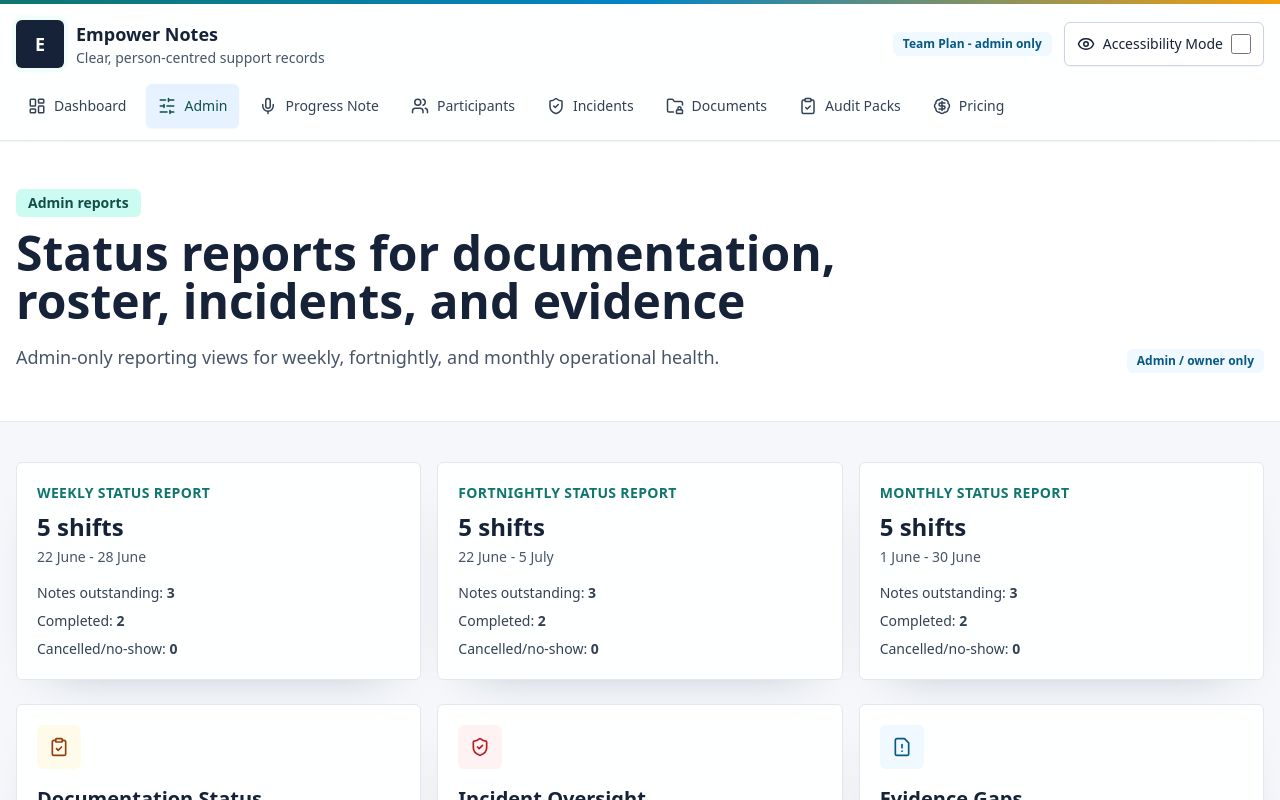
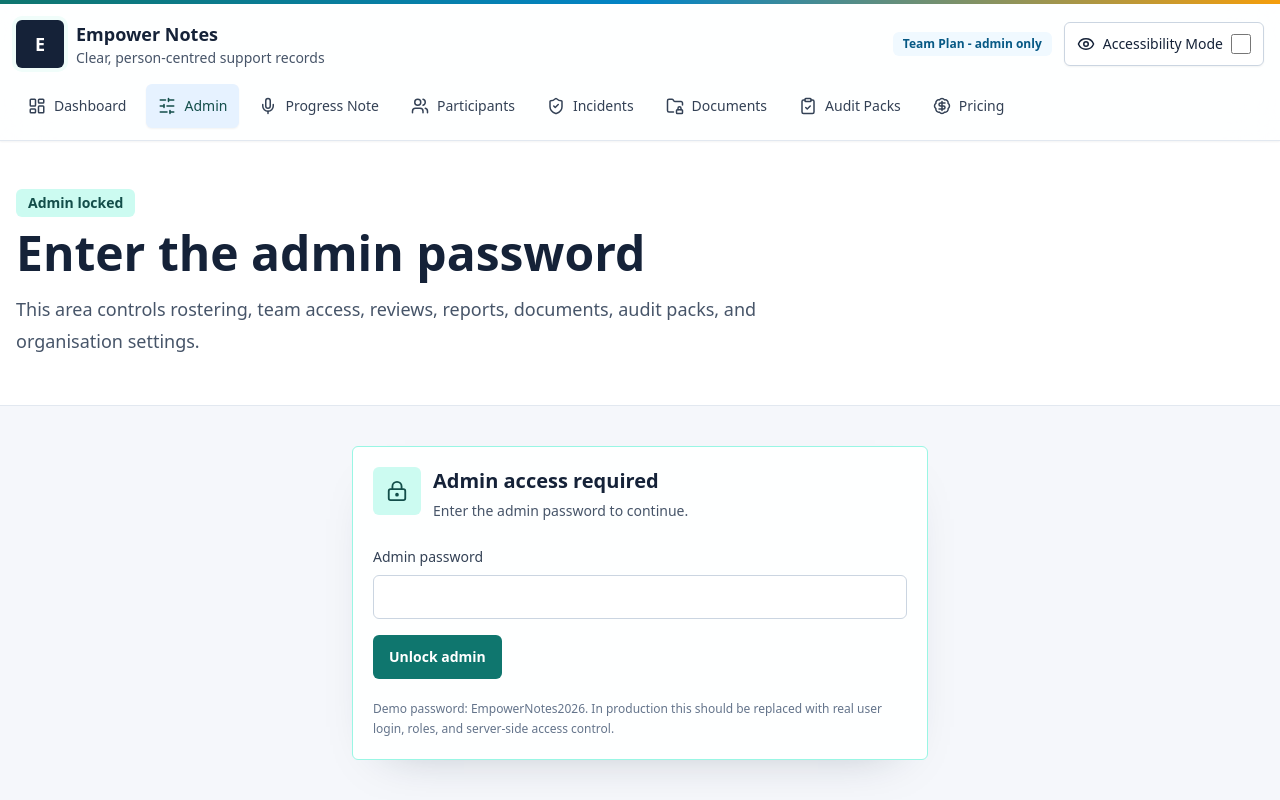
Before and after one commit to DENMWA/EMPOWER, a Next.js app: page /admin/reports in a window 1280 px wide. Shown: the top 800 px of the page. Built offline with nearby package versions, Linux system fonts and the light colour scheme.

Commit message:
Gate admin reports with password

```diff
--- a/app/admin/reports/page.tsx
+++ b/app/admin/reports/page.tsx
@@ -1,3 +1,4 @@
+import { AdminGate } from "@/components/admin/AdminGate";
 import { ClipboardCheck, FileWarning, ShieldCheck } from "lucide-react";
 import type { LucideIcon } from "lucide-react";
 import { Card, PageHeader, Section, StatusBadge } from "@/components/ui";
@@ -12,7 +13,7 @@ export default function AdminReportsPage() {
   const unverifiedDocuments = documents.filter((doc) => !doc.status.includes("verified"));
 
   return (
-    <>
+    <AdminGate>
       <PageHeader
         eyebrow="Admin reports"
         title="Status reports for documentation, roster, incidents, and evidence"
@@ -44,7 +45,7 @@ export default function AdminReportsPage() {
           <ReportCard icon={FileWarning} title="Evidence Gaps" value={unverifiedDocuments.length} detail="Documents awaiting manager verification" tone="blue" />
         </div>
       </Section>
-    </>
+    </AdminGate>
   );
 }
 
```
